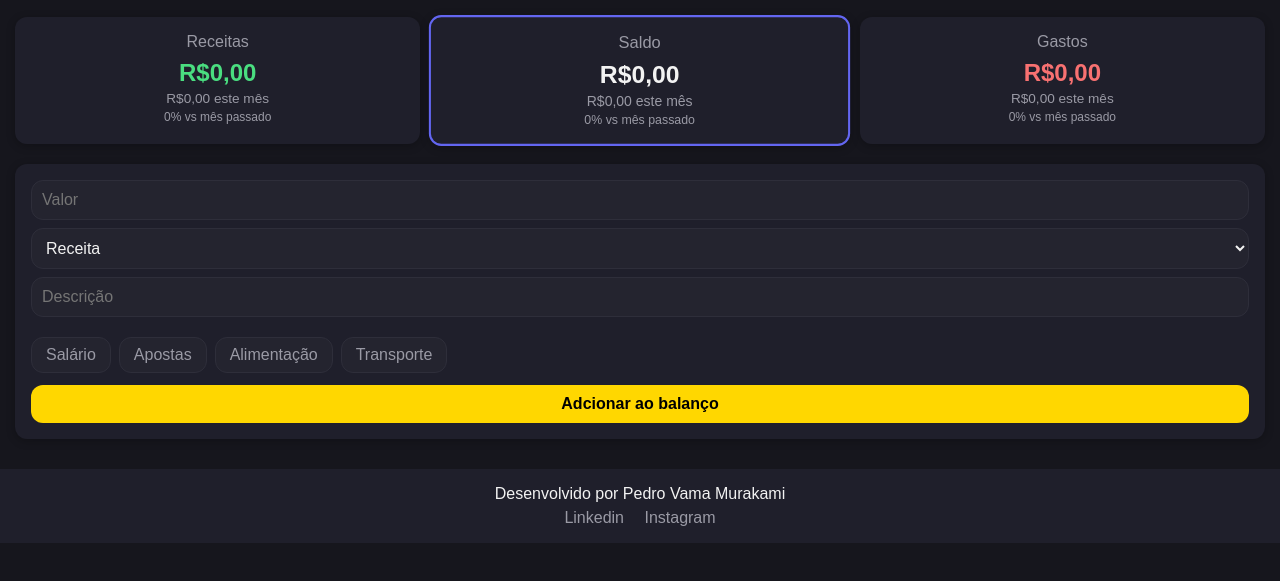
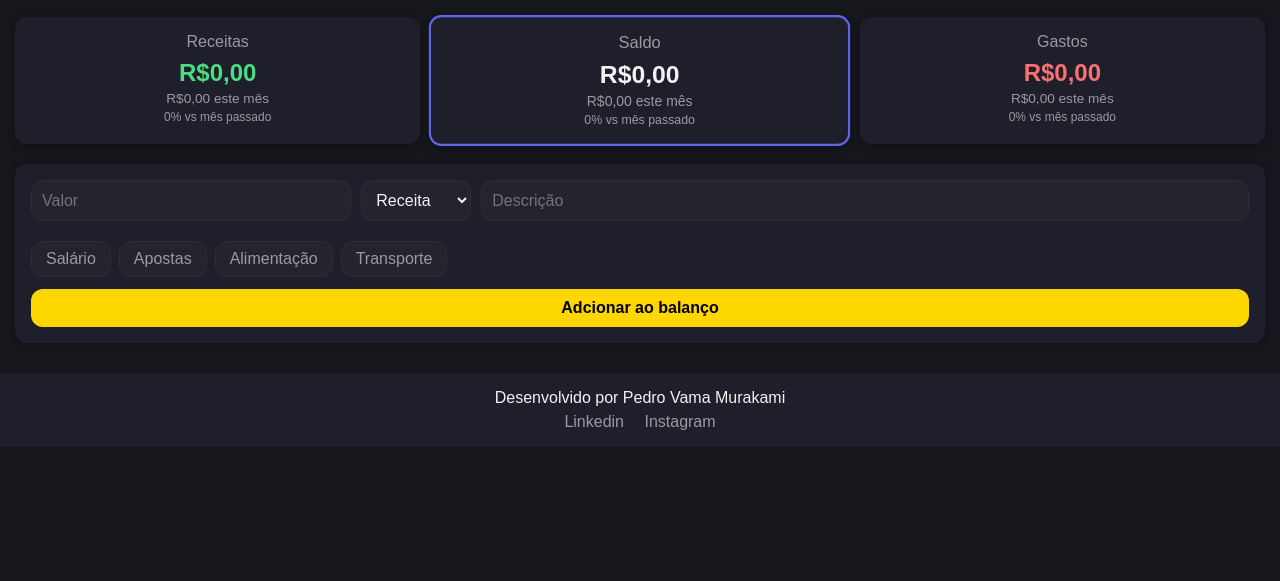
Before and after one commit to pedrovmura/Calculadora-de-gastos, a plain HTML site: page index.html in a window 1280 px wide. Shown: the part 75-656 px from the top of the page. Drawn offline with Linux system fonts and the light colour scheme.

Commit message:
feat: made the appearence

```diff
--- a/style.css
+++ b/style.css
@@ -120,6 +120,28 @@ form fieldset {
     margin-bottom: 12px;
 }
 
+form fieldset:first-of-type {
+    display: flex;
+    gap: 10px;
+}
+
+form fieldset:first-of-type input, form fieldset:first-of-type select {
+    width: auto;
+}
+
+#ivalor {
+    flex: 0.6;
+}
+
+#itipo {
+    flex: none;
+    width: 110px;
+}
+
+#idescricao {
+    flex: 1.5;
+}
+
 form input, form select {
     background-color: var(--cor3);
     color: var(--texto-primario);
@@ -135,6 +157,11 @@ form input, form select {
 form input:focus, form select:focus {
     outline: none;
     border-color: var(--cor-destaque);
+}
+
+input[type="number"]::-webkit-outer-spin-button, input[type="number"]::-webkit-inner-spin-button {
+    -webkit-appearance: none;
+    margin: 0;
 }
 
 #categorias {
```
